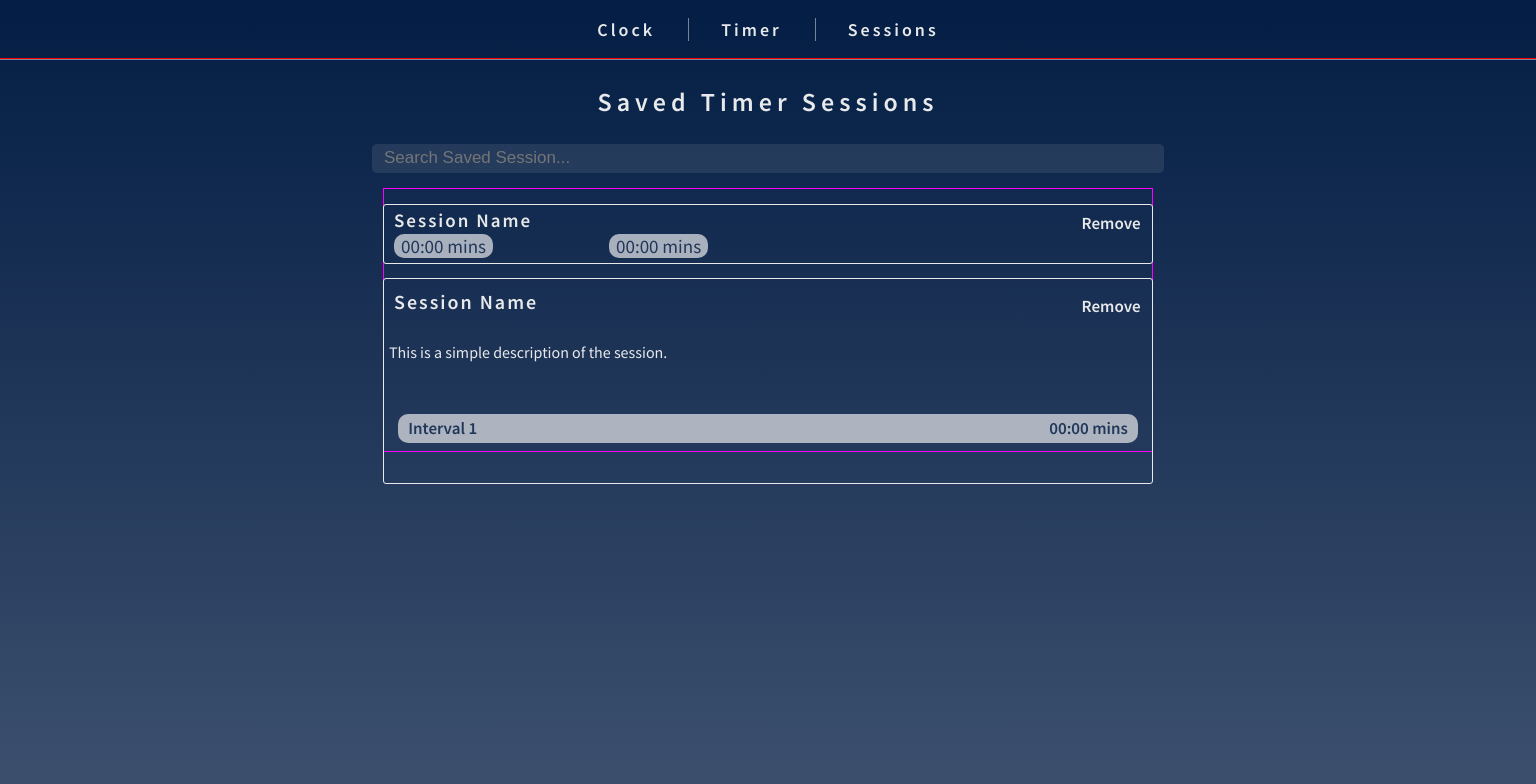
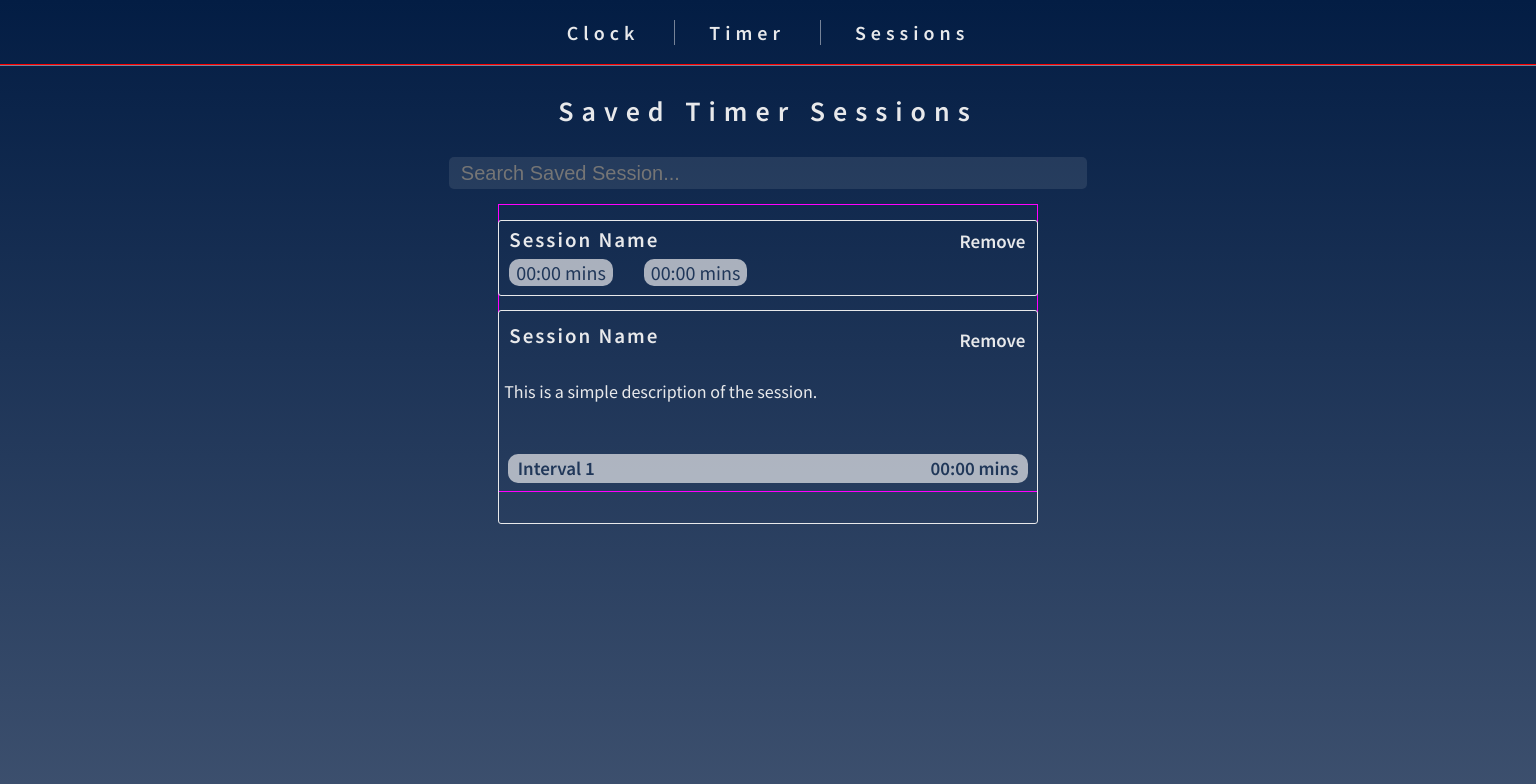
Before and after one commit to Rio0628/clock-timer, a React (Create React App) app: page / in a window 1536 px wide. Shown: the top 784 px of the page. Built offline with nearby package versions, Linux system fonts and the light colour scheme.

Commit message:
Added Breakpoint Stying
- Added the breakpoint styling for when the width of the viewport is at a minimum width of 1350 pixels.
- Also changed the width of the closed intervals container so the element's width is not affected.

```diff
--- a/src/index.css
+++ b/src/index.css
@@ -254,10 +254,6 @@ body {
   /* appearance: none; */
   padding: 2px;
   border-radius: 5px;
-}
-
-.inputHours option {
-  background: none;
 }
 
 .inputMinutes, .inputSeconds {
@@ -574,7 +570,7 @@ body {
 
   .intervalsCntrCls {
     bottom: 2.2rem;
-    width: 52%;
+    width: 55%;
   }
 
   .intervalTime {
@@ -671,7 +667,7 @@ body {
 
   .intervalsCntrCls {
     /* bottom: 2.2rem; */
-    width: 42%;
+    width: 45%;
   }
 
   .intervalTime {
@@ -684,3 +680,144 @@ body {
     bottom: 10px;
   }
 }
+
+@media screen and ( min-width: 1350px ) {
+  .indLink {
+    padding: 0px 15px;
+    letter-spacing: 5px;
+    font-size: 20px;
+  }
+
+  .clockViewHeading, .timerCntrHdng, .timerSsnsHdng {
+    font-size: 28px;
+    letter-spacing: 8px;
+  }
+
+  .indTimezone {
+    position: relative;
+    bottom: 4rem;
+    font-size: 26px;
+    padding: 2px 32px;
+    /* outline: 1px solid red; */
+  }
+
+  .mainClock {
+    top: -.1rem;
+    font-size: 65px;
+    letter-spacing: 8px;
+  }
+
+  .saveBtn {
+    width: 45%;
+    font-size: 22px;
+    padding: 2px 13px;
+  }
+
+  .mainTimer {
+    top: -1rem;
+    font-size: 68px;
+    letter-spacing: 8px;
+  }
+
+  .timerBtnsCntr {
+    position: relative;
+    bottom: 2rem;
+    width: 45vw;
+  }
+
+  .cancelBtn, .startPauseBtn {
+    height: 6rem;
+    width: 6rem;
+    font-size: 24px;
+    line-height: 6rem;
+    letter-spacing: 2px;
+  }
+
+  .crntTimersCntr {
+    width: 47%;
+  }
+
+  .indTimer {
+    top: 12px;
+    width: 95%;
+    font-size: 20px;
+  }
+
+  .inputHours, .inputMinutes, .inputSeconds {
+    height: 25%;
+    font-size: 22px;
+    padding: 7px;
+  }
+
+  .saveSessionCntr {
+    width: 47%;
+    height: 2rem;
+  }
+
+  .sessionNameInput {
+    width: 86%;
+    font-size: 20px;
+    outline: 1px solid red;
+  }
+
+  .inputTimer p {
+    font-size: 18px;
+    padding: 5px;
+    /* outline: 1px solid red; */
+  }
+
+  .saveSessionBtn {
+    font-size: 20px;
+    padding: 2px 28px;
+  }
+
+  .searchbar {
+    width: 40%;
+    height: 1.5rem;
+    font-size: 20px;
+    /* padding: 6px 14px; */
+  }
+
+  .indTimerSession {
+    width: 35%;
+    /* outline: 1px solid magenta; */
+  }
+
+  .timerSessionCls {
+    height: 4rem;
+  }
+
+  .nameOfSession {
+    font-size: 21px;
+    /* bottom: 1.5rem; */
+  }
+
+  .removeSessionBtn {
+    padding: 3px 5px;
+    font-size: 19px;
+    /* bottom: 1.5rem; */
+  }
+
+  .intervalsCntrCls {
+    bottom: 2rem;
+    width: 46%;
+  }
+
+  .intervalTime {
+    padding: 1px 7px;
+    font-size: 20px;
+  }
+
+  .nameOfSessionOpen {
+    font-size: 21px;
+    bottom: 10px;
+  }
+
+  .descriptionSession {
+    font-size: 18px;
+  }
+
+  .indInterval {
+    font-size: 19px;
+  }
+}
```
